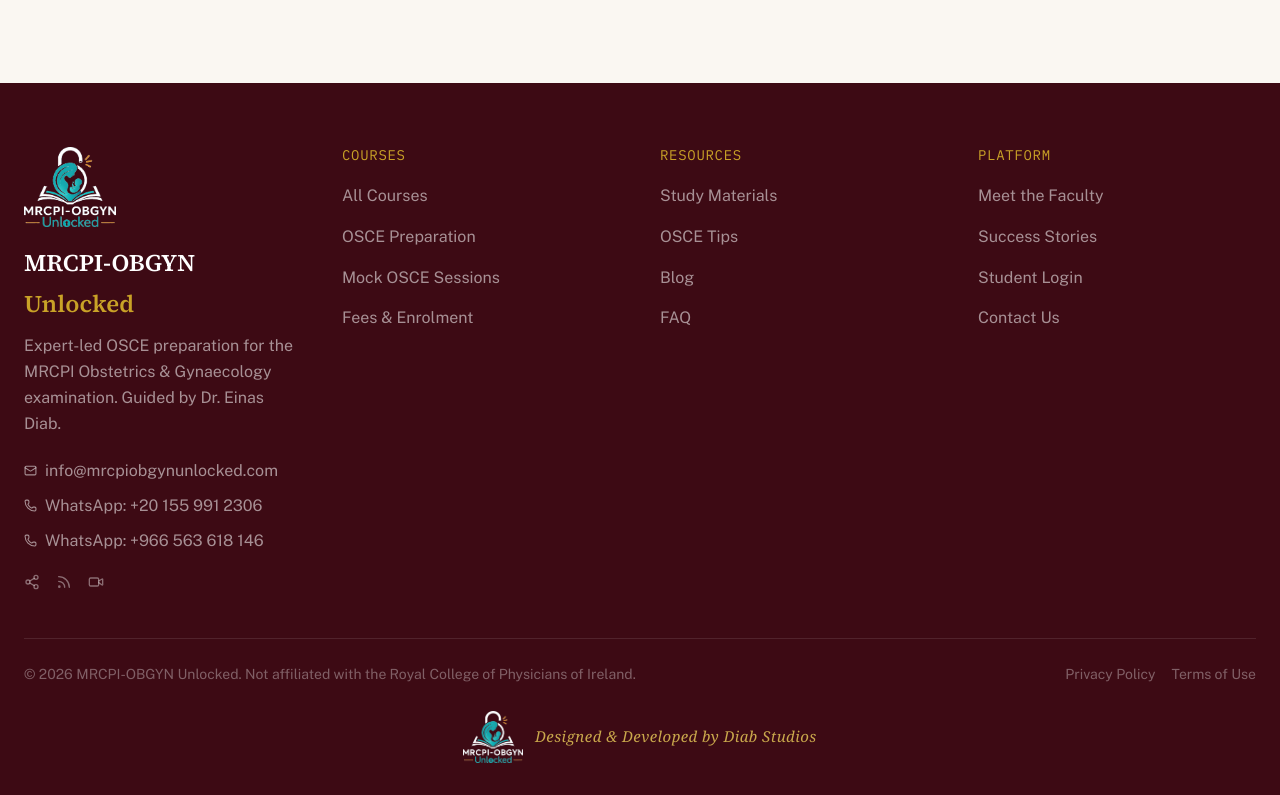
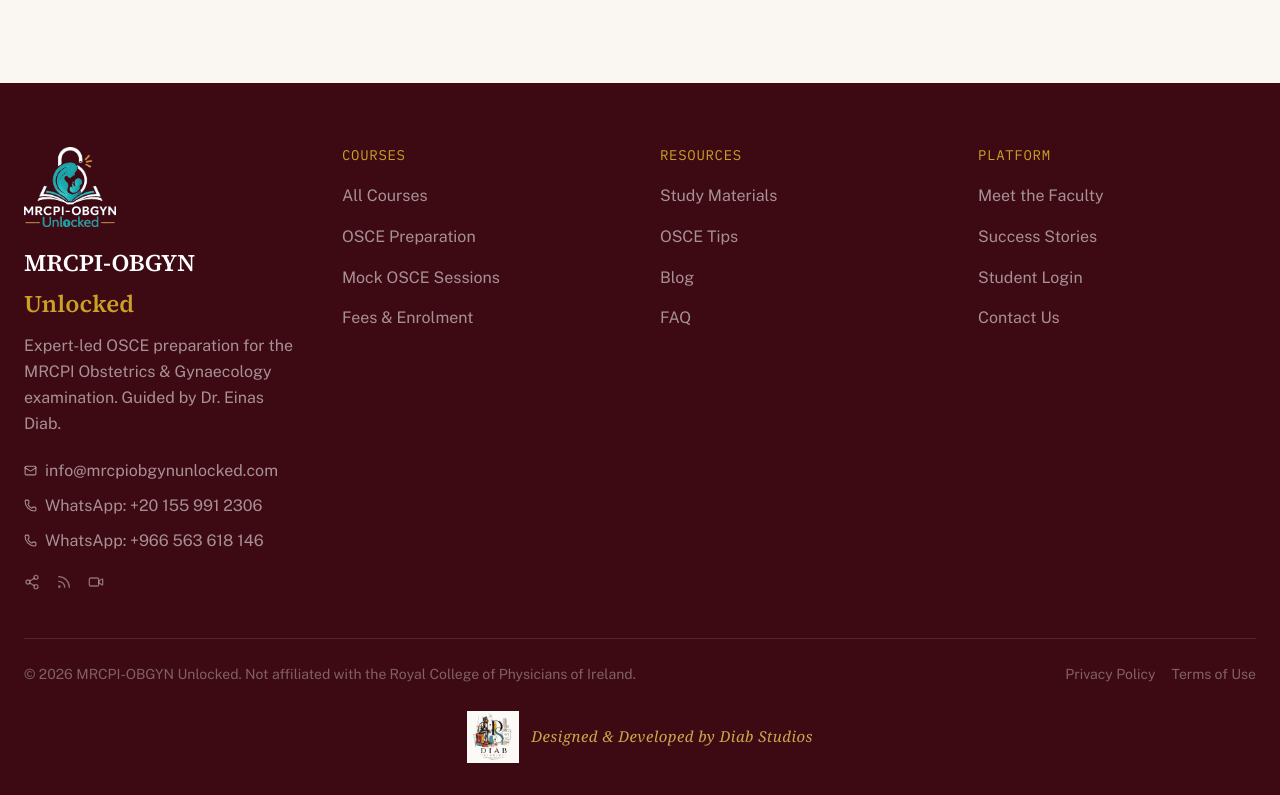
Before and after one commit to eyas711-cloud/MRCPI-OBGYNUNLOCKED, a Next.js app: page /login in a window 1280 px wide. Shown: the part 920-1715 px from the top of the page. Built offline with nearby package versions, Linux system fonts and the light colour scheme; no server answers; the database is empty.

Commit message:
Fix Diab Studios logo filename

```diff
--- a/src/components/Footer.tsx
+++ b/src/components/Footer.tsx
@@ -97,7 +97,7 @@ export default function Footer() {
         </div>
         <div className="pt-6 flex items-center justify-center gap-3">
           {/* eslint-disable-next-line @next/next/no-img-element */}
-          <img src="/diab-studios-logo.png" alt="Diab Studios" style={{ height: "52px", width: "auto", objectFit: "contain" }} />
+          <img src="/DIABSTUDIOS Logo.png" alt="Diab Studios" style={{ height: "52px", width: "auto", objectFit: "contain" }} />
           <p style={{ fontFamily: "Georgia, 'Times New Roman', serif", fontStyle: "italic", color: "#C9A84C", fontSize: "15px", letterSpacing: "0.03em" }}>
             Designed &amp; Developed by Diab Studios
           </p>
```
Also changed, not shown: public/DIABSTUDIOS Logo.png (added).
